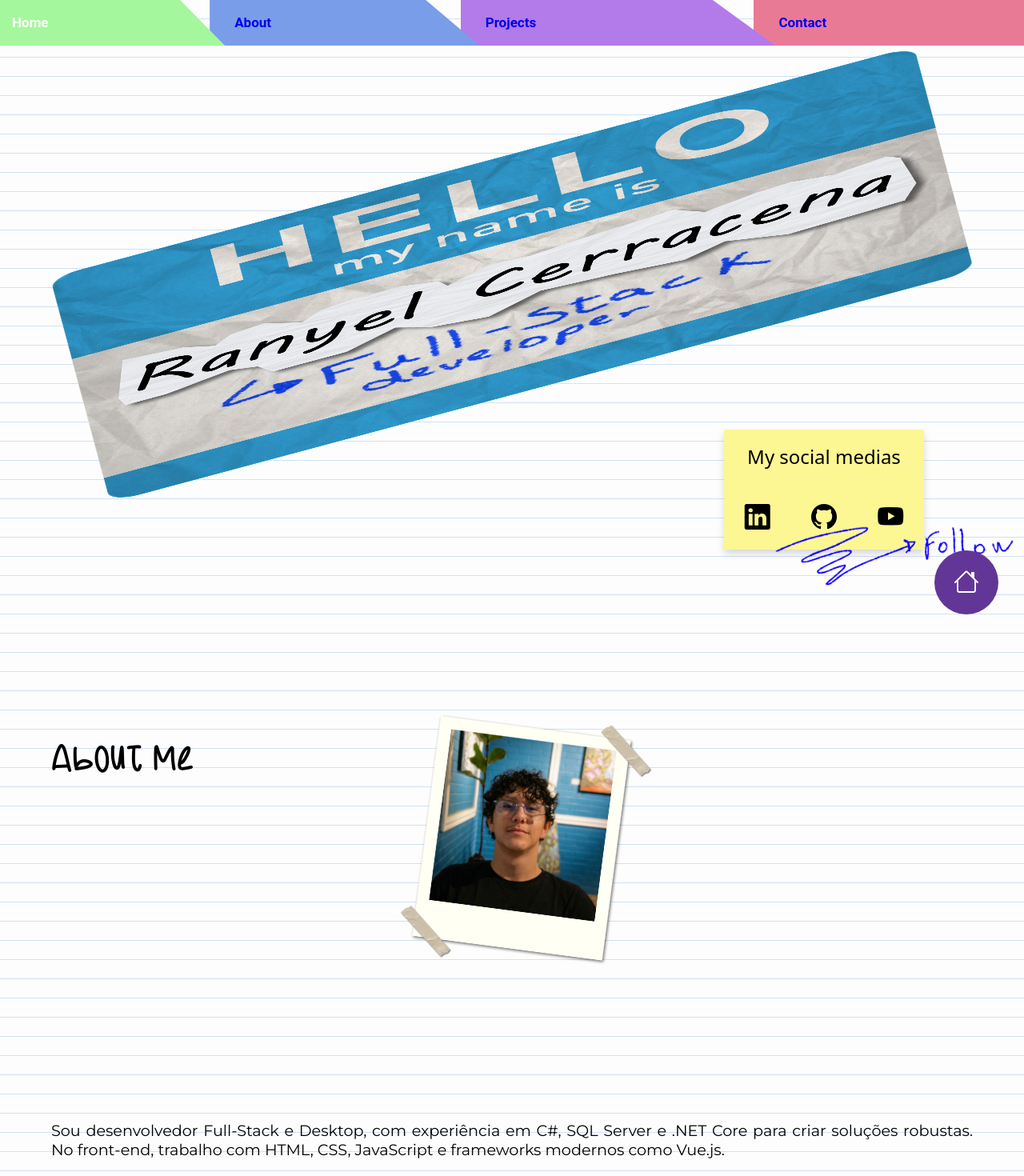
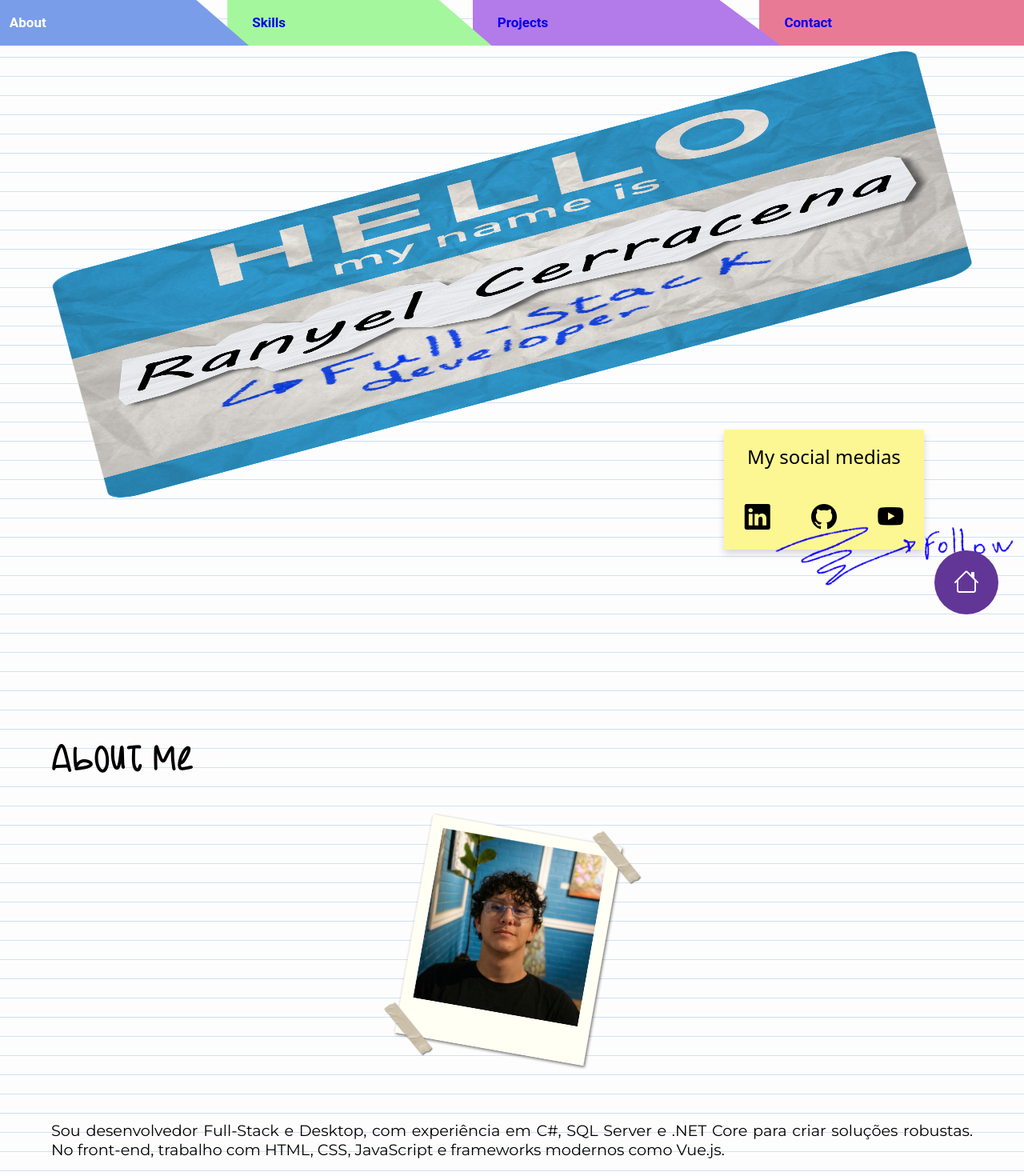
Before and after one commit to RanyelCerracena/Portfolio, a Vue app: page /about in a window 1280 px wide. Shown: the top 1470 px of the page at 80% size. Built offline with nearby package versions, Linux system fonts and the light colour scheme.

Commit message:
Atualização das ancoragens do cabeçalho

```diff
--- a/src/components/AboutPage.vue
+++ b/src/components/AboutPage.vue
@@ -1,48 +1,10 @@
 <script setup>
-import { onMounted, onUnmounted, ref } from 'vue'
-const aboutSection = ref(null)
-const myPhoto = ref(null)
-const langsContainer = ref(null)
-
-const handleScroll = () => {
-  if (myPhoto.value && aboutSection.value) {
-    const sectionTop = aboutSection.value.offsetTop
-    const scrollY = window.scrollY
-    const speed = 0.15
-    const yPos = (scrollY - sectionTop) * speed
-    const rotation = 10 + yPos * 0.02
-    myPhoto.value.style.transform = `translateX(-50%) rotate(${rotation}deg) translateY(${yPos}px)`
-  }
-}
-onMounted(() => {
-  handleScroll()
-  window.addEventListener('scroll', handleScroll)
-  const observer = new IntersectionObserver(
-    (entries, observer) => {
-      entries.forEach((entry) => {
-        if (entry.isIntersecting) {
-          entry.target.classList.add('show')
-          observer.unobserve(entry.target)
-        }
-      })
-    },
-    { threshold: 0.2 },
-  )
-
-  if (langsContainer.value) {
-    observer.observe(langsContainer.value)
-  }
-})
-
-onUnmounted(() => {
-  window.removeEventListener('scroll', handleScroll)
-})
 </script>
 <template>
-  <div id="about" class="about-page" ref="aboutSection">
-    <h1 class="aboutme">About Me</h1>
+  <div class="about-page">
+    <h1 id="about" class="aboutme">About Me</h1>
 
-    <img class="myPhoto" src="/Ranyel.png" alt="" ref="myPhoto" />
+    <img class="myPhoto" src="/Ranyel.png" alt="" />
 
     <p>
       Sou desenvolvedor Full-Stack e Desktop, com experiência em C#, SQL Server e .NET Core para
@@ -53,7 +15,7 @@ onUnmounted(() => {
     </p>
 
     <h2 class="skills">SKILLS</h2>
-    <div class="langs" ref="langsContainer">
+    <div class="langs">
       <svg xmlns="http://www.w3.org/2000/svg" viewBox="0 0 128 128">
         <path
           fill="#9B4F96"
@@ -141,7 +103,6 @@ onUnmounted(() => {
 </template>
 <style scoped>
 .about-page {
-  scroll-margin-top: 120px;
   min-height: 100dvh;
   position: relative;
 }
--- a/src/components/TheHeader.vue
+++ b/src/components/TheHeader.vue
@@ -4,17 +4,17 @@
   <header>
     <nav>
       <ul>
-        <li class="marker home">
-          <a href="#">Home</a>
-        </li>
         <li class="marker about">
           <a href="#about">About</a>
         </li>
+        <li class="marker skills">
+          <a href="#skills">Skills</a>
+        </li>
         <li class="marker projects">
-          <a href="#b">Projects</a>
+          <a href="#projects">Projects</a>
         </li>
         <li class="marker contact">
-          <a href="#c">Contact</a>
+          <a href="#contact">Contact</a>
         </li>
       </ul>
     </nav>
@@ -36,17 +36,18 @@ ul {
   transition: all 0.3s ease;
   cursor: pointer;
 }
-.home {
-  background: #a4f79c;
+.about {
+  background: #7a9de9;
   z-index: 4;
-  width: 25%;
+  width: 30%;
+  margin-left: -1.2rem;
   clip-path: polygon(0% 0%, 80% 0%, 100% 100%, 0% 100%);
 }
-.about {
-  background: #7a9de9;
+.skills{
+  background: #a4f79c;
   z-index: 3;
+  margin-left: -1.7rem;
   width: 30%;
-  margin-left: -1.2rem;
   clip-path: polygon(0% 0%, 80% 0%, 100% 100%, 0% 100%);
 }
 .projects {
@@ -64,13 +65,15 @@ ul {
 }
 .about a,
 .projects a,
-.contact a {
+.contact a,
+.skills a {
   margin-left: 1rem;
 }
 .home:hover a,
 .about:hover a,
 .projects:hover a,
-.contact:hover a {
+.contact:hover a,
+.skills:hover a {
   color: #fff;
 }
 .marker a {
```
